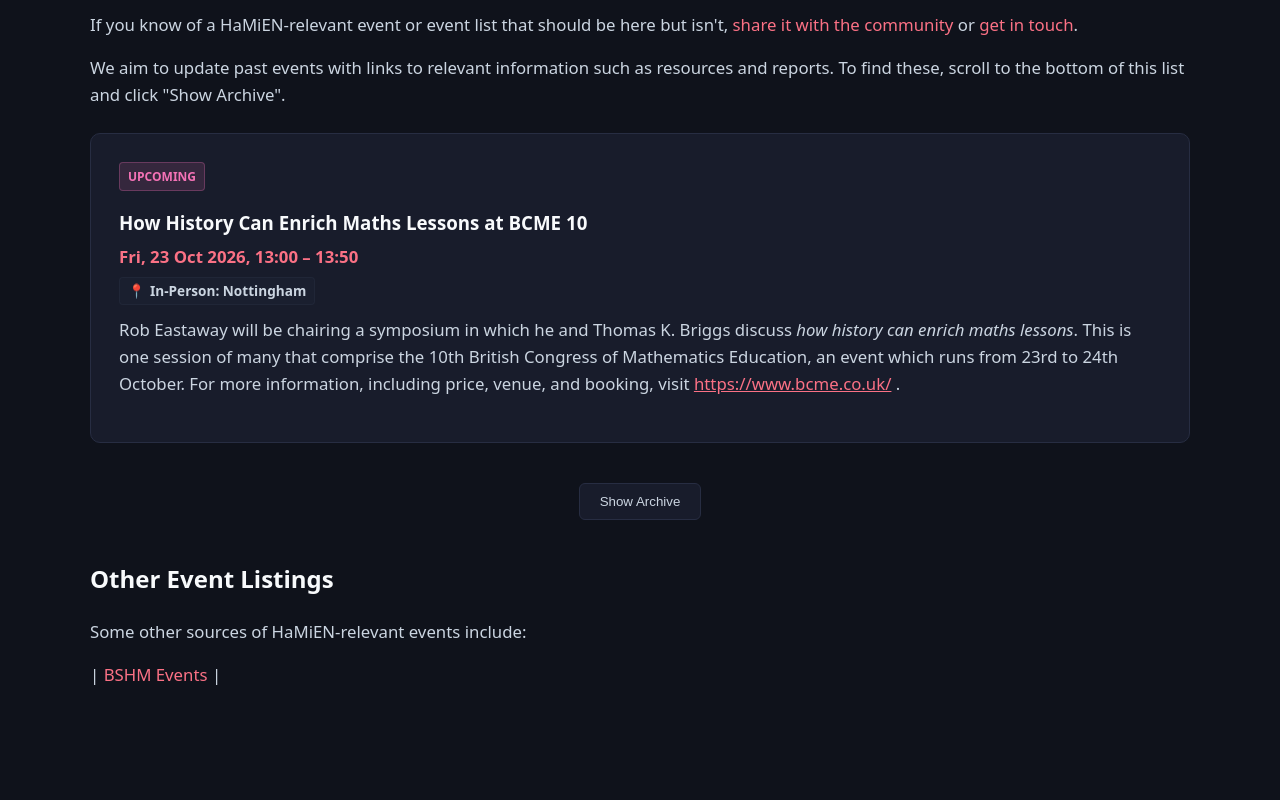
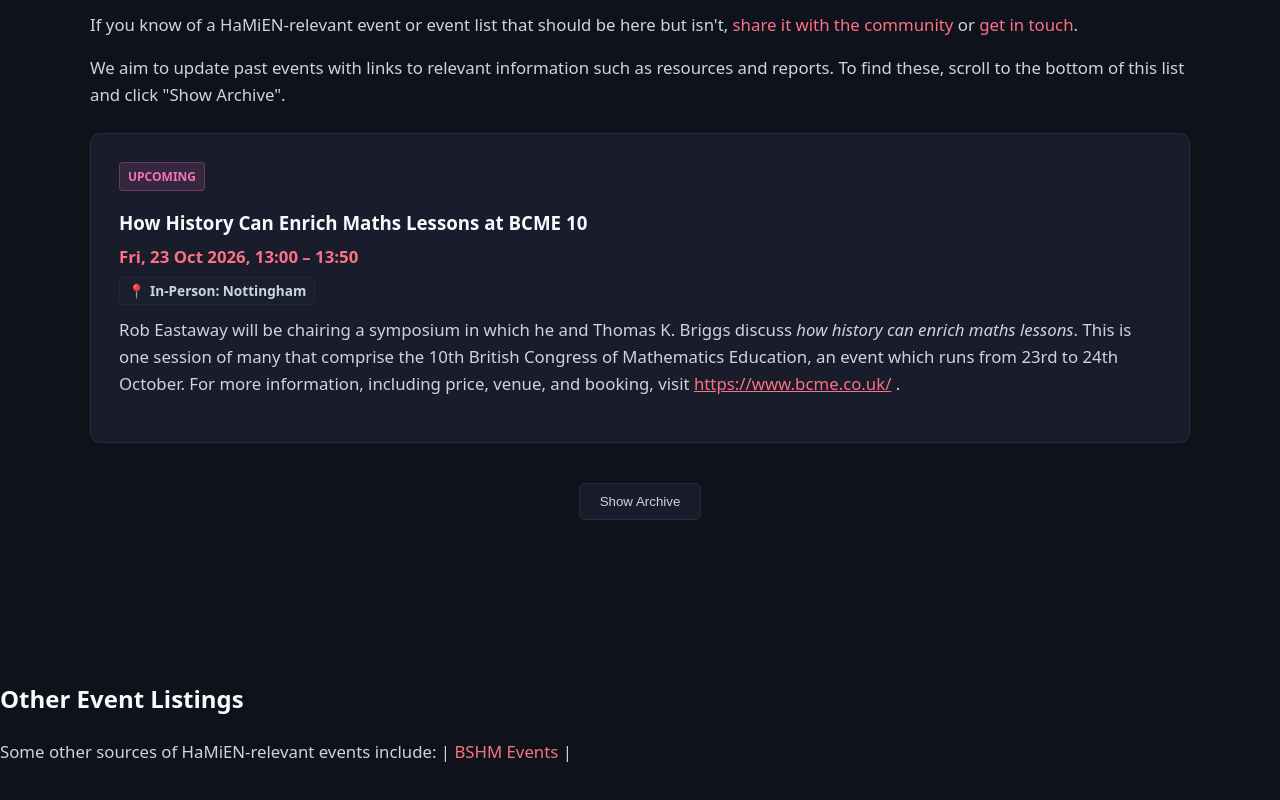
Before and after one commit to TeaKayB/HistoryAndMaths, a plain HTML site: page events.html in a window 1280 px wide. Shown: the part 370-1170 px from the top of the page. Drawn offline with Linux system fonts and the light colour scheme.

Commit message:
Refactor 'Other Event Listings' section in events.html
Removed and re-added the 'Other Event Listings' section to improve layout.

```diff
--- a/events.html
+++ b/events.html
@@ -81,10 +81,6 @@
     <div class="toggle-wrapper">
       <button class="filter-btn" id="toggle-past-btn" onclick="togglePastEvents()">Show Archive</button>
     </div>
-
-    <h2>Other Event Listings</h2>
-    <p>Some other sources of HaMiEN-relevant events include:</p>
-    <p>| <a href="https://bshm.ac.uk/events/" target="_blank">BSHM Events</a> |</p>
 
     <div id="past-events-section" class="hidden">
       <h2>Events Archive</h2>
@@ -210,5 +206,9 @@
 
     window.onload = renderEvents;
   </script>
+
+  <h2>Other Event Listings</h2>
+    <p>Some other sources of HaMiEN-relevant events include: | <a href="https://bshm.ac.uk/events/" target="_blank">BSHM Events</a> |</p>
+
 </body>
 </html>
```
